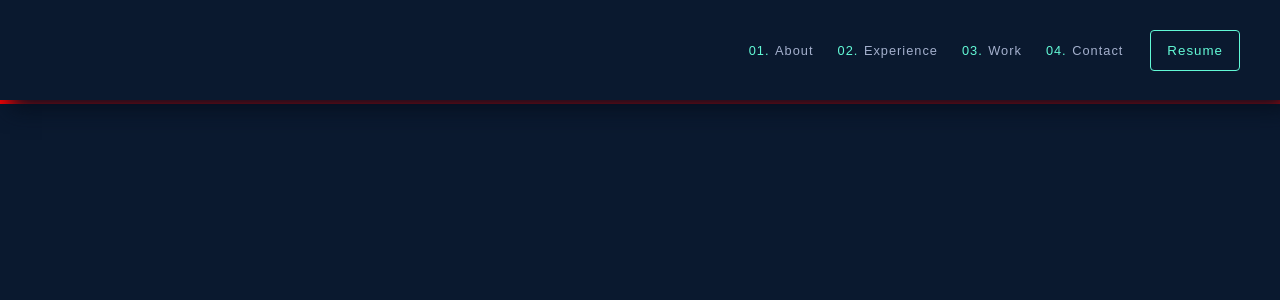
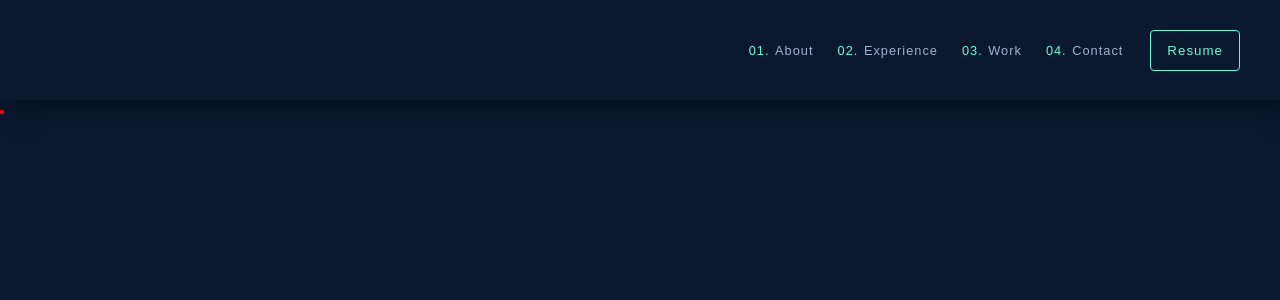
Before and after one commit to Tolkinxon/my-partfolio, a Next.js app: page / in a window 1280 px wide. Shown: the top 300 px of the page. Built offline with nearby package versions, Linux system fonts and the light colour scheme; some icons are missing.

Commit message:
adden some css codes

```diff
--- a/styles/globals.css
+++ b/styles/globals.css
@@ -3,7 +3,6 @@
   padding: 0px;
   box-sizing: border-box;
 }
-
 
 .container {
   height: 100vh;
@@ -11,20 +10,17 @@
   background-color: #0a192f;
   overflow: scroll;
 }
+
 /****************** ICON'S CSS CODES ***********/
-.icons{
+.icons {
+  display: inline-block;
   border: 2px solid red;
 }
-
+.icons > i {
+  display: block;
+}
 
 /****************** ICON'S CSS CODES ***********/
-
-
-
-
-
-
-
 
 .scroll {
   height: 5000px;
```
